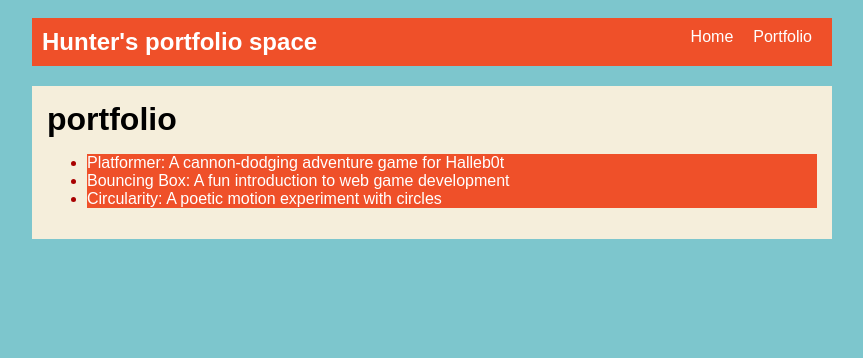
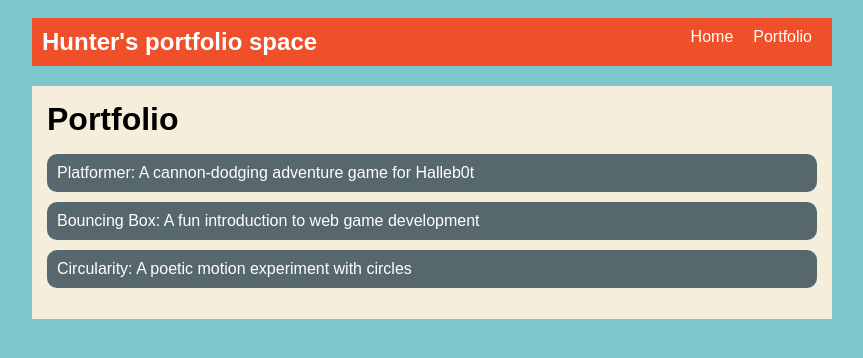
Before and after one commit to HuntrrB/HuntrrB.github.io, a plain HTML site: page portfolio.html in a window 1280 px wide. Shown: the whole page, without its empty margins (208-1071 px from the left). Drawn offline with Linux system fonts and the light colour scheme.

Commit message:
add portfolio page to website

```diff
--- a/portfolio.html
+++ b/portfolio.html
@@ -23,8 +23,8 @@
 
         <main> <!--Containts primary content.-->
             <div class="content">
-                <h1>portfolio</h1>
-                <ul id="Portfolio">
+                <h1>Portfolio</h1>
+                <ul id="portfolio">
                     <li class="games">
                         <a href="fsd-projects/platformer/">Platformer: A cannon-dodging adventure game for Halleb0t</a>
                     </li>
--- a/style.css
+++ b/style.css
@@ -89,7 +89,7 @@ h2, h3 {
 }
 
 #portfolio li {
-  background: #000000;
+  background:  rgb(86, 104, 109);
   padding: 10px;
   border-radius: 10px;
   margin-bottom: 10px;
@@ -99,9 +99,10 @@ h2, h3 {
   background: #000000;
 }
 
+/*This is the portfolio TEXT. THE LIST TEXT!!*/
 #portfolio a {
   text-decoration: none;
-  color: #000000;
+  color: white;
 }
 
 .games {
```
